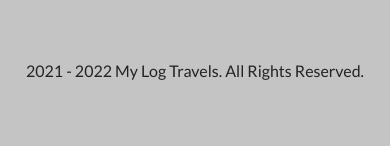
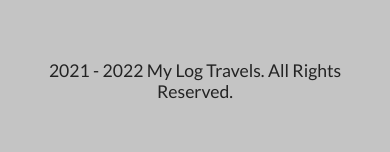
Before and after one commit to RodBrowning/Travel-Agency, a React (Create React App) app: page / in a window 390 px wide. Shown: the part 3847-3999 px from the top of the page. Built offline with nearby package versions, Linux system fonts and the light colour scheme; no server answers; a web font is replaced by a local one.

Commit message:
Code review - Change copyright font size

```diff
--- a/src/components/footer/style.scss
+++ b/src/components/footer/style.scss
@@ -14,6 +14,9 @@
          grid-column: 1 / -1;
          text-align: center;
          margin-top: 6em;
+         p {
+            font-size: 1.3rem;
+         }
       }
    }
 }
@@ -41,6 +44,9 @@
          }
          .footer-copyright {
             margin-top: 4em;
+            p {
+               font-size: 1.1rem;
+            }
          }
       }
    }
@@ -52,6 +58,11 @@
          .footer-links .links {
             grid-template-columns: 1fr;
          }
+         .footer-copyright {
+            p {
+               font-size: 1rem;
+            }
+         }
       }
    }
 }
```
